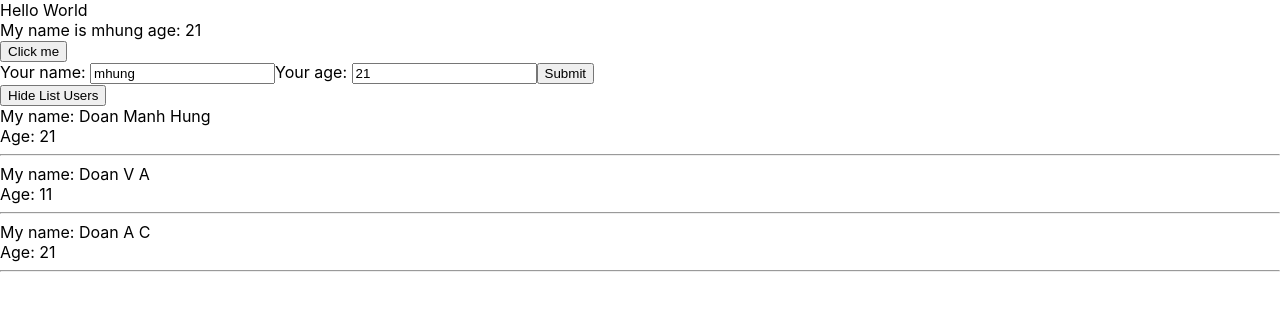
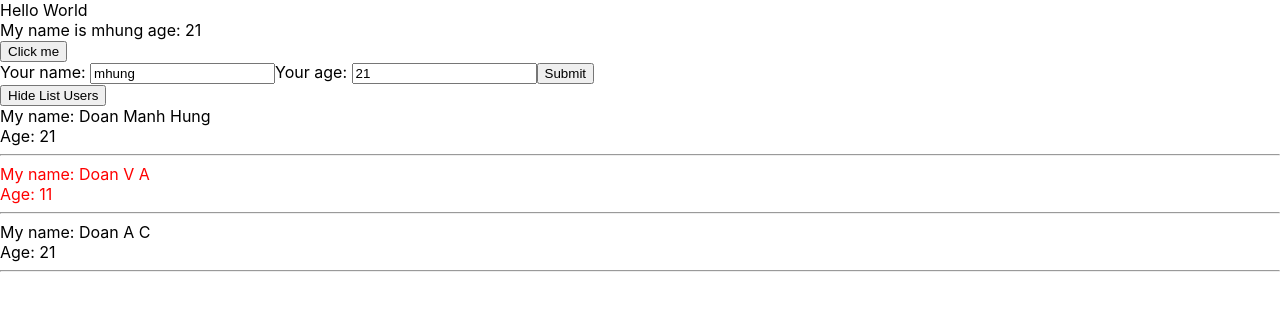
Before and after one commit to manhhungdoan/base-react-redux, a React (Create React App) app: page / in a window 1280 px wide. Shown: the top 310 px of the page. Built offline with nearby package versions, Linux system fonts and the light colour scheme.

Commit message:
#27 scss

```diff
--- a/package.json
+++ b/package.json
@@ -14,6 +14,7 @@
     "redux": "4.2.0",
     "redux-devtools-extension": "2.13.9",
     "redux-thunk": "2.4.1",
+    "sass": "1.53.0",
     "web-vitals": "2.1.4"
   },
   "scripts": {
--- a/src/App.css
+++ b/src/App.scss
@@ -46,6 +46,7 @@ code {
   from {
     transform: rotate(0deg);
   }
+
   to {
     transform: rotate(360deg);
   }
--- a/src/components/DisplayInfor.js
+++ b/src/components/DisplayInfor.js
@@ -1,4 +1,5 @@
 import React from "react";
+import './DisplayInfor.scss';
 class DisplayInfor extends React.Component {
     state = {
         isShowList: true
@@ -14,7 +15,7 @@ class DisplayInfor extends React.Component {
     render() {
         const { listUsers } = this.props;
         return (
-            <div>
+            <div className="display-infor-container">
                 <div>
                     <button onClick={() => this.handleShowHide()}>{this.state.isShowList === true ? "Hide List Users" : "Show List Users"}</button>
                 </div>
@@ -23,7 +24,7 @@ class DisplayInfor extends React.Component {
                         {
                             listUsers.map((user) => {
                                 return (
-                                    <div onClick={() => this.deleteUser(user.id)} className={+user.age ? "green" : "red"}>
+                                    <div onClick={() => this.deleteUser(user.id)} className={+user.age > 18 ? "green" : "red"}>
                                         My name: {user.name}
                                         <br></br>
                                         Age: {user.age}
--- /dev/null
+++ b/src/components/DisplayInfor.scss
@@ -0,0 +1,9 @@
+.display-infor-container {
+    .red {
+        color: red;
+    }
+
+    .blue {
+        color: blue;
+    }
+}
--- a/src/components/MyComponent.js
+++ b/src/components/MyComponent.js
@@ -18,7 +18,7 @@ class MyComponent extends React.Component {
     }
     handleDeleteUser = (id) => {
         let currentUser = _.clone(this.state.listUsers);
-        currentUser = currentUser.filter(user => user.id != id)
+        currentUser = currentUser.filter(user => user.id !== id)
         this.setState({
             listUsers: currentUser
         })
```
Also changed, not shown: src/App.js (+4 -4 lines), 1 other file (tests, documents, lock files or other folders).
